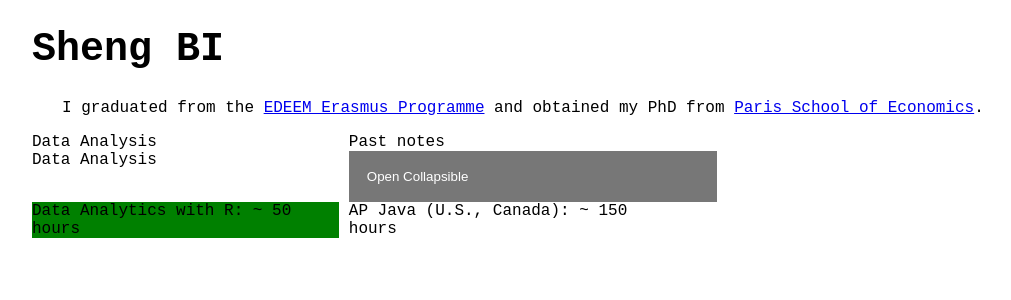
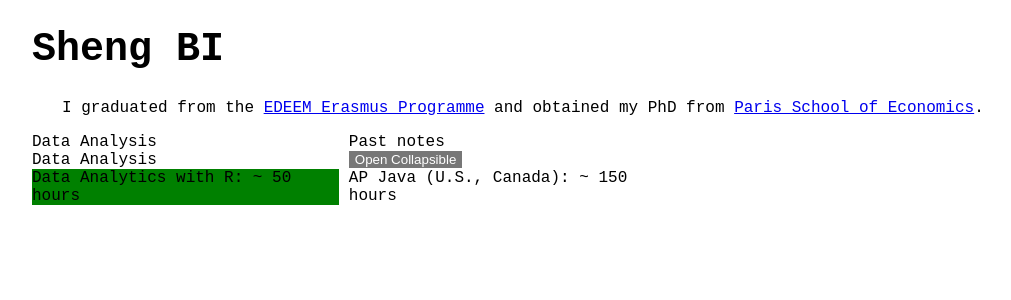
Before and after one commit to brbisheng/brbisheng.github.io, a Jekyll site: the page built from index.html, in a window 1280 px wide. Shown: the top 300 px of the page, without its empty margins (96-1107 px from the left). Built offline with Jekyll 4.4.1, drawn with Linux system fonts in a browser that asks for light colours; nearby versions of some CDN libraries.

Commit message:
Update index.html

```diff
--- a/index.html
+++ b/index.html
@@ -29,8 +29,8 @@ title: Assigned to default.html
       		background-color: #777;
   		color: white;
   		cursor: pointer;
-		padding: 18px;
-  		width: 60%;
+		/*padding: 0px;
+  		width: 60%;*/
   		border: none;
   		text-align: left;
   		outline: none;
```
